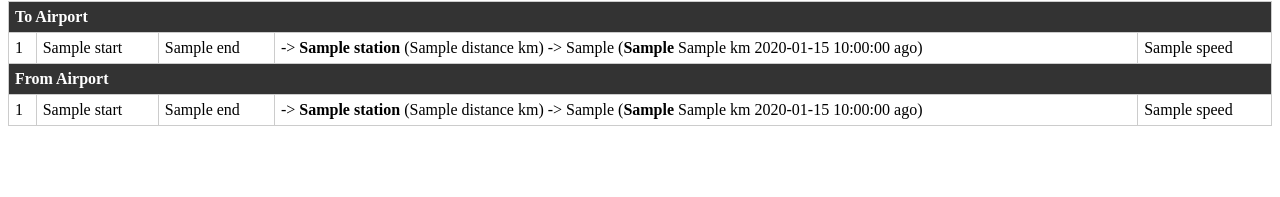
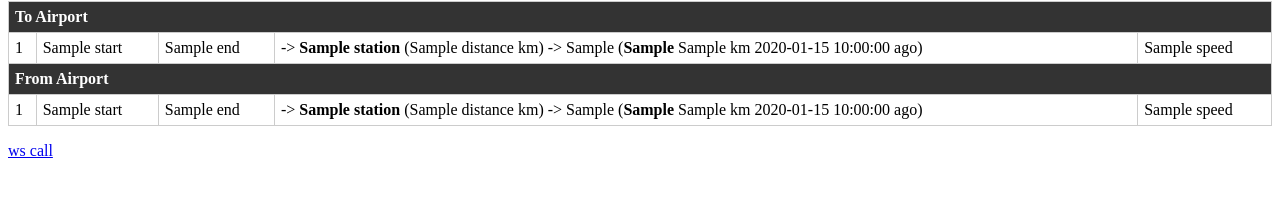
Before and after one commit to dimcookies/ose-test, a Flask app: template templates/index.html in a window 1280 px wide. Shown: the part 137-334 px from the top of the page. Run offline with Flask 2, Linux system fonts and the light colour scheme; the template is opened without the code that fills it: most values are stand-ins (such as "Sample title", 1, 10 or a date in 2020).

Commit message:
add ws link

```diff
--- a/templates/index.html
+++ b/templates/index.html
@@ -72,6 +72,7 @@ td, th {
     		{% endfor %}
 		</table>
 
+		<p><a href="http://www.trainose.gr/traingps/ws.php?op=1">ws call</a></p>
 
 	</body>
 </html>
```
